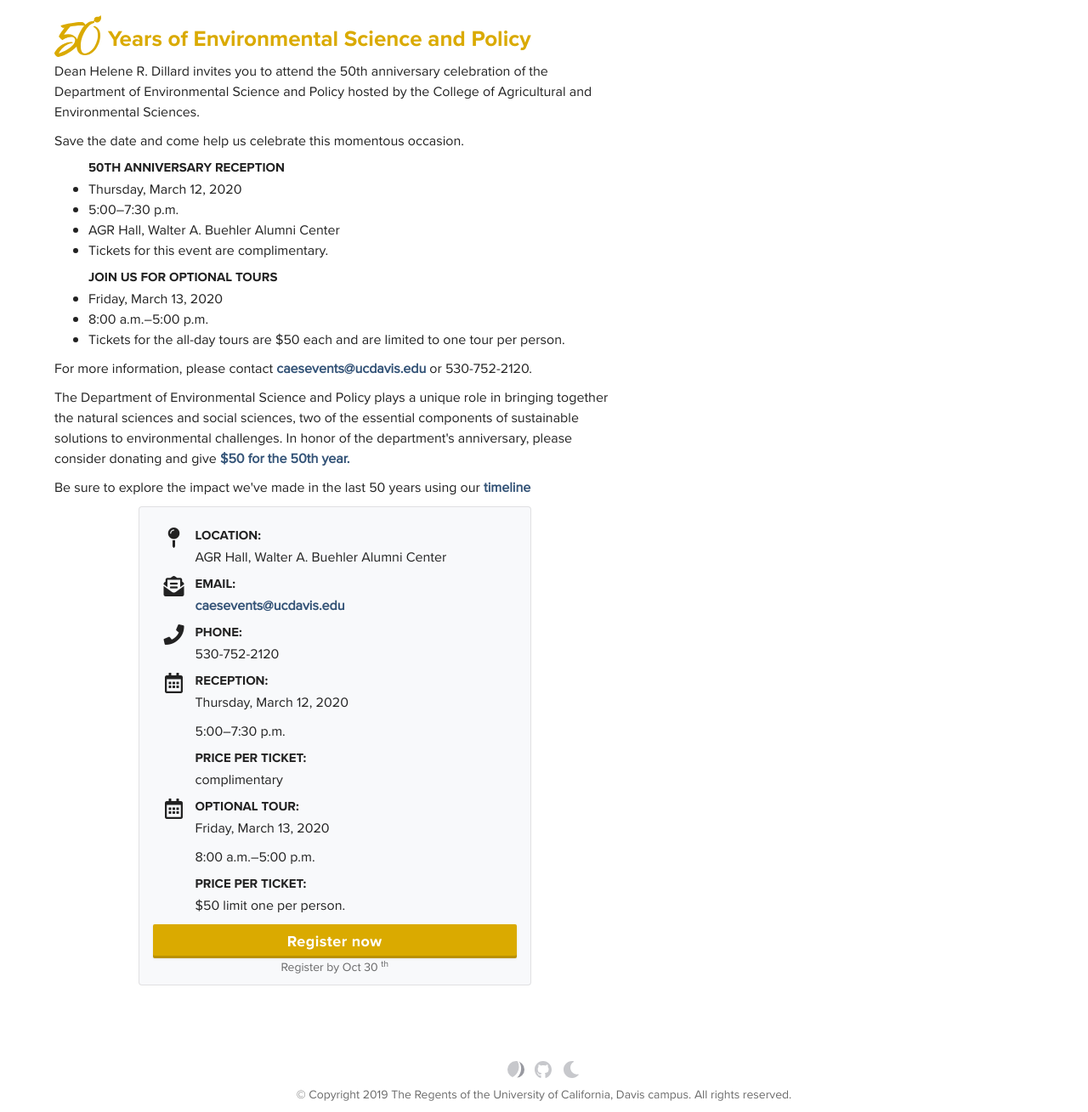
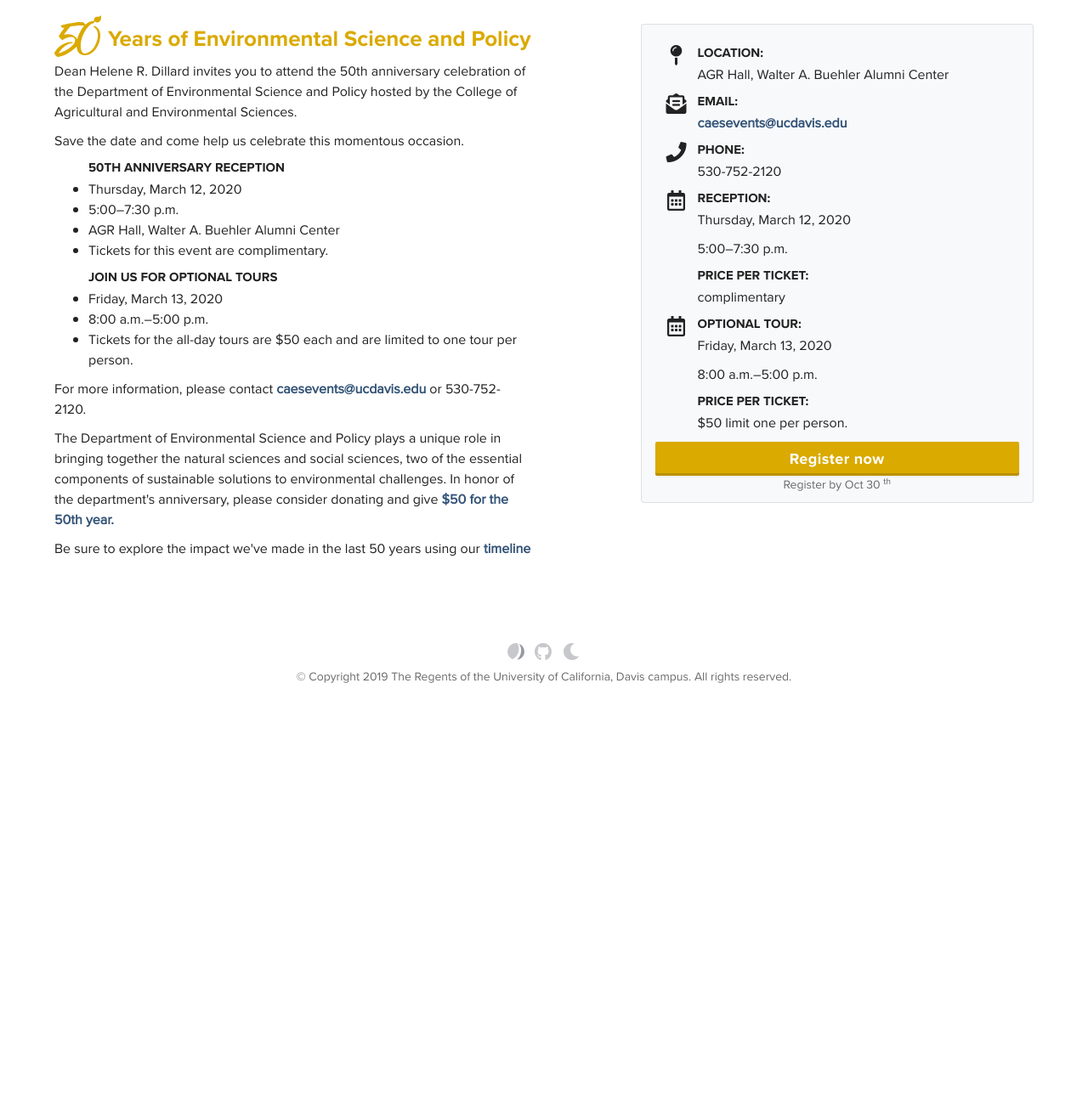
Before and after one commit to ucdavis/esp50, a Jekyll site: the page built from index.html, in a window 1280 px wide. Shown: the part 875-2184 px from the top of the page at 85% size. Built offline with Jekyll 4.4.1, drawn with Linux system fonts in a browser that asks for light colours; nearby versions of some CDN libraries; the list of posts is cut into pages by our own code; comment, search, counter and statistics services are not loaded; after the commit the page ends 1692 px from its top, so only the background shows below that.

Commit message:
main info sizing

```diff
--- a/index.html
+++ b/index.html
@@ -9,7 +9,7 @@
     <img src="/media/smalltree.svg" alt="small tree">
   </div> -->
   <div class="row mt-5 mb-5">
-    <div class="col-md-6 col-lg-7">
+    <div class="col-md-6">
       <h2><img src="/media/50small.svg" alt="The number 50">Years of Environmental Science and Policy</h2>
 
 <p>Dean Helene R. Dillard invites you to attend the 50th anniversary celebration of the Department of Environmental Science and Policy hosted by the College of Agricultural and Environmental Sciences.</p>
```
